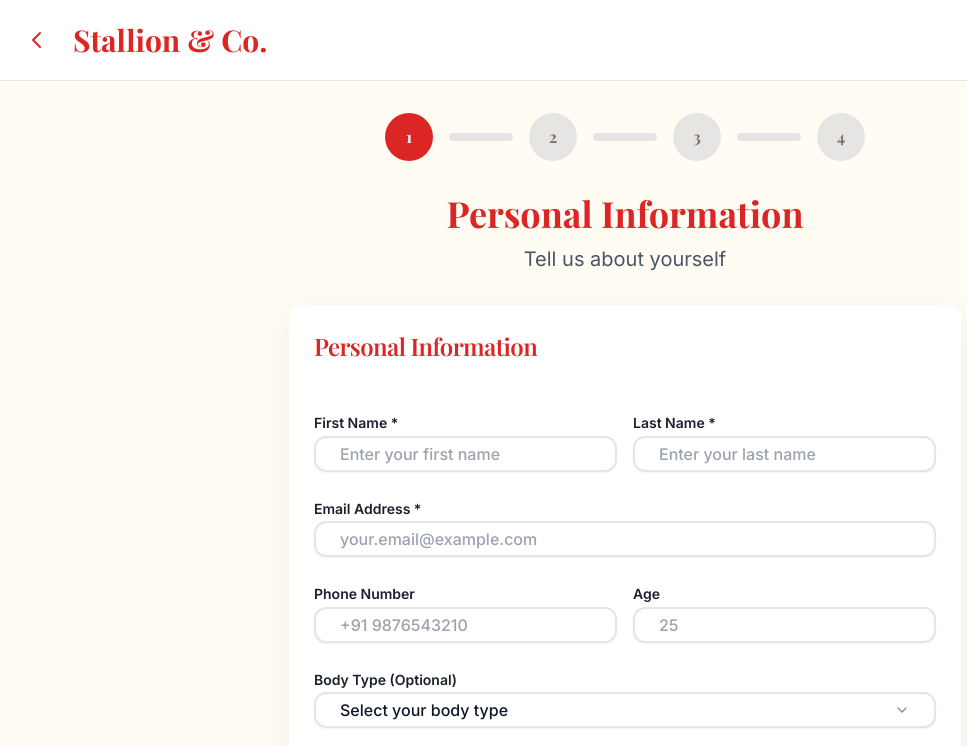
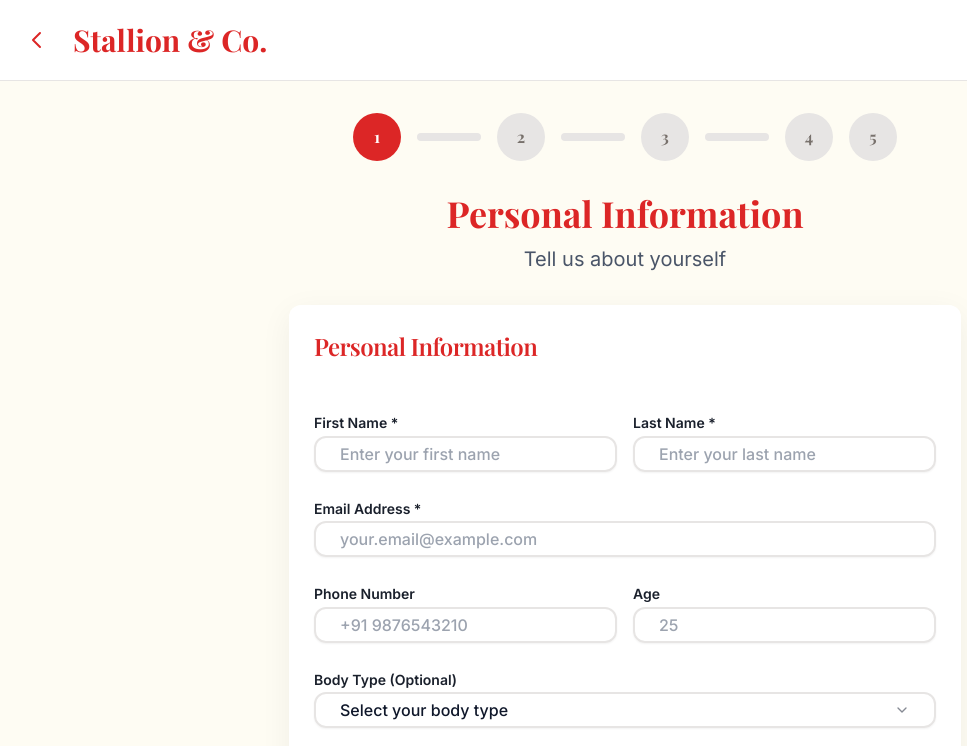
Before and after one commit to yashproject879-spec/yash-project-with-backend-1.0, a React (Create React App) app in the folder frontend/: page /measurements in a window 1280 px wide. Shown: the top 746 px of the page, without its empty margins (15-982 px from the left). Built offline with nearby package versions, Linux system fonts and the light colour scheme.

Commit message:
auto-commit for 3acda8bb-1612-47e9-844e-3481d6b2ff0e

```diff
--- a/frontend/src/pages/MeasurementFlow.js
+++ b/frontend/src/pages/MeasurementFlow.js
@@ -707,7 +707,7 @@ const MeasurementFlow = () => {
       <div className="max-w-4xl mx-auto px-6 py-8">
         <div className="flex items-center justify-center mb-8">
           <div className="flex items-center space-x-4">
-            {[1, 2, 3, 4].map((step) => (
+            {[1, 2, 3, 4, 5].map((step) => (
               <React.Fragment key={step}>
                 <div className={`
                   w-12 h-12 rounded-full flex items-center justify-center font-serif font-bold
```
